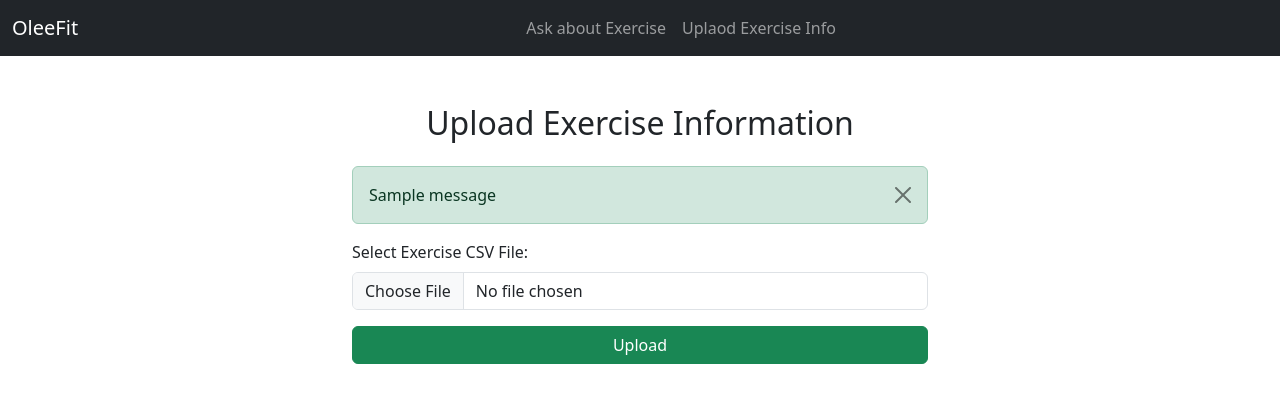
After one commit to hchamikadilshan/Oleefit, a Flask app: page /upload in a window 1280 px wide. The commit adds this page. Shown: the top 403 px of the page. Run offline with Flask 3, Linux system fonts and the light colour scheme; one stand-in notice (Sample message) is shown.

Commit message:
csv file uploading part done

```diff
--- a/app.py
+++ b/app.py
@@ -1,14 +1,61 @@
-from flask import Flask,render_template, request
+from flask import Flask,render_template, request,jsonify,redirect,flash,url_for
+import os
+import pandas as pd
 
-
+from utils.processing_csv import process_info_csv
 
 app = Flask(__name__)
+app.secret_key = "olee1234"
+
+UPLOAD_FOLDER = "exercise_info_folder"
+os.makedirs(UPLOAD_FOLDER, exist_ok=True)
 
 # ───── Routes ─────
 @app.route("/", methods=["GET"])
 def index():
     return render_template("index.html")
 
+@app.route("/ask", methods=["POST"])
+def ask():
+    data = request.get_json()
+    user_query = data.get("query", "")
+
+    print(user_query)
+
+    if not user_query.strip():
+        return jsonify({"response": "Please enter a valid question."})
+
+
+    return
+
+@app.route("/upload", methods=["GET", "POST"])
+def upload():
+    if request.method == "POST":
+        file = request.files.get("csv")
+
+        if not file:
+            flash("No file selected.", "danger")
+            return redirect(request.url)
+
+        if not file.filename.endswith(".csv"):
+            flash("Only CSV files are allowed.", "danger")
+            return redirect(request.url)
+
+        filepath = os.path.join(UPLOAD_FOLDER, file.filename)
+        file.save(filepath)
+
+        try:
+            df = pd.read_csv(filepath)
+            process_info_csv(df)
+        except Exception as e:
+            flash(f"Error reading CSV: {e}", "danger")
+            return redirect(request.url)
+
+        flash("Exercise CSV uploaded successfully!", "success")
+        return redirect(url_for("upload"))
+
+    return render_template("upload_exercise_info.html")
+
 
 if __name__ == "__main__":
     app.run(debug=True)
--- a/templates/base.html
+++ b/templates/base.html
@@ -17,6 +17,9 @@
             <li class="nav-item">
             <a class="nav-link" href="{{ url_for('index') }}">Ask about Exercise</a>
             </li>
+            <li class="nav-item">
+            <a class="nav-link" href="{{ url_for('upload') }}">Uplaod Exercise Info</a>
+            </li>
         </ul>
       </div>
     </div>
--- /dev/null
+++ b/templates/upload_exercise_info.html
@@ -0,0 +1,28 @@
+{% extends "base.html" %}
+
+{% block title %}Upload Exercise Information{% endblock %}
+
+{% block content %}
+<div class="container mt-5" style="max-width: 600px;">
+  <h2 class="text-center mb-4">Upload Exercise Information</h2>
+
+  {% with messages = get_flashed_messages(with_categories=true) %}
+    {% if messages %}
+      {% for category, message in messages %}
+        <div class="alert alert-{{ category }} alert-dismissible fade show" role="alert">
+          {{ message }}
+          <button type="button" class="btn-close" data-bs-dismiss="alert"></button>
+        </div>
+      {% endfor %}
+    {% endif %}
+  {% endwith %}
+
+  <form method="POST" enctype="multipart/form-data">
+    <div class="mb-3">
+      <label for="csv" class="form-label">Select Exercise CSV File:</label>
+      <input class="form-control" type="file" name="csv" id="csv" accept=".csv" required>
+    </div>
+    <button class="btn btn-success w-100" type="submit">Upload</button>
+  </form>
+</div>
+{% endblock %}
--- /dev/null
+++ b/utils/processing_csv.py
@@ -0,0 +1,21 @@
+import pandas as pd
+import os
+import re
+
+VECTOR_STORE_DIR = "vector_store"
+os.makedirs(VECTOR_STORE_DIR, exist_ok=True)
+
+def clean_sentences(text):
+    text = re.sub(r'\s+', ' ', text)
+    text = text.strip()
+    return text
+
+def process_info_csv(df):
+    for index, row in df.iterrows():
+        exercise_name =  row[1]
+        exercise_description = row[2]
+        exercise_type = row[3]
+        exercise_equipment = row[4]
+        exercise_level = row[5]
+
+    return
```
Also changed, not shown: templates/index.html (+40 -14 lines), utils/query_processing.py (added, +22 -0 lines), exercise_info_folder/GymDataset.csv (added).
